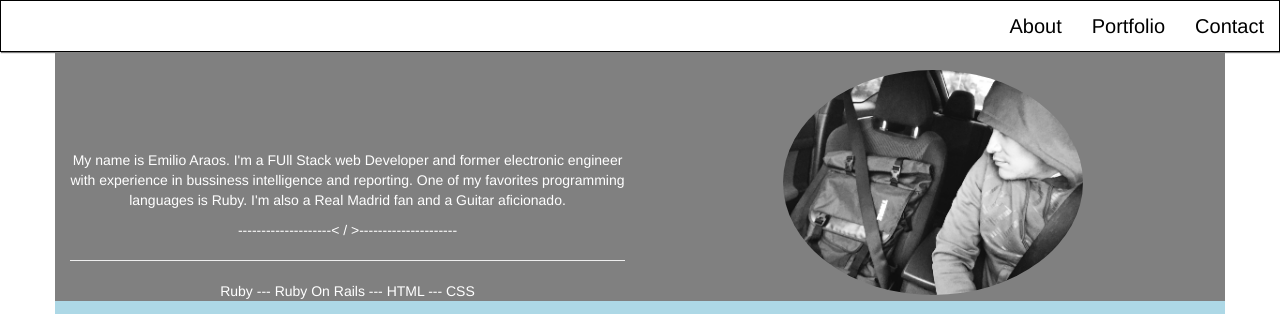
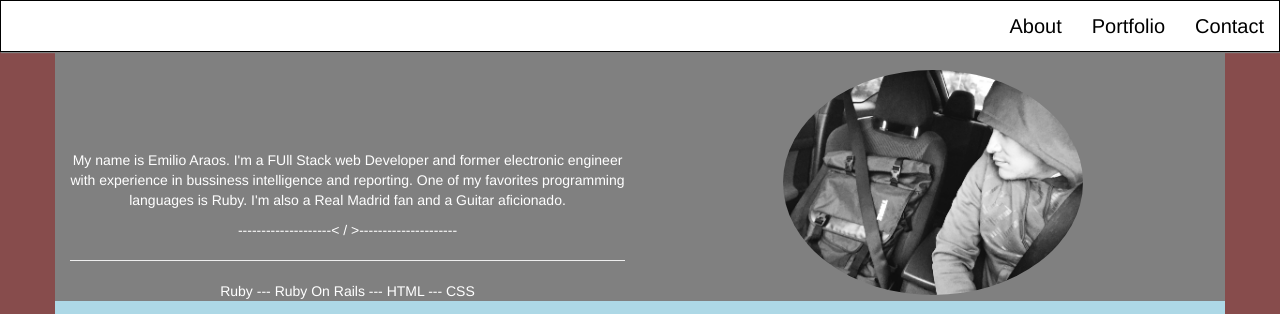
Before and after one commit to emilioaraos/Portfolio_Page, a plain HTML site: page index.html in a window 1280 px wide. Shown: the top 314 px of the page. Drawn offline with nearby package versions, Linux system fonts and the light colour scheme.

Commit message:
mixing bacground colors

```diff
--- a/style.css
+++ b/style.css
@@ -5,7 +5,7 @@
 
 }
 .navbar{
-  background-color: white;
+  background-color:white ;
   border: 1px solid black;
     box-shadow: 1px 1px 1px gray;
 
@@ -54,3 +54,6 @@ a#color-nav:active {
   text-align: center;
   background: #add8e6;
 }
+body{
+  background: #874c4c;
+}
```
